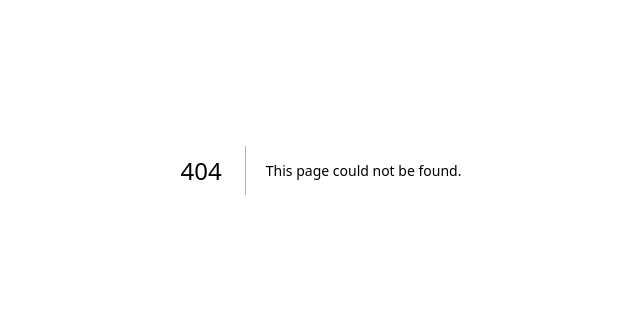
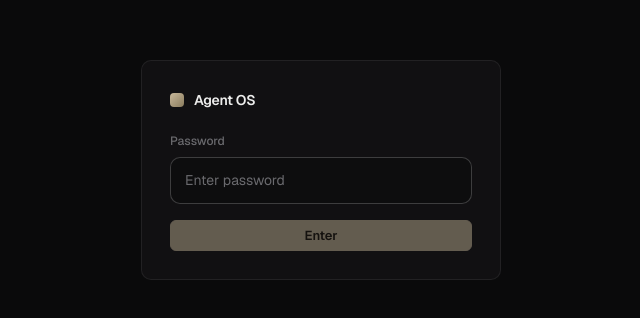
Before and after one commit to alexkers99/agent-os, a Next.js app: page /login in a window 1280 px wide. Before the commit this address had no page. Shown: the part 230-548 px from the top of the page, without its empty margins (319-959 px from the left). Built offline with nearby package versions, Linux system fonts and the light colour scheme.

Commit message:
feat: password gate (middleware + /login + /api/auth)

```diff
--- /dev/null
+++ b/app/login/page.tsx
@@ -0,0 +1,74 @@
+"use client";
+import { useState } from "react";
+
+export default function LoginPage() {
+  const [password, setPassword] = useState("");
+  const [error, setError] = useState(false);
+  const [loading, setLoading] = useState(false);
+
+  async function submit(e: React.FormEvent) {
+    e.preventDefault();
+    if (loading || !password) return;
+    setLoading(true);
+    setError(false);
+    try {
+      const res = await fetch("/api/auth", {
+        method: "POST",
+        headers: { "Content-Type": "application/json" },
+        body: JSON.stringify({ password }),
+      });
+      if (res.ok) {
+        window.location.href = "/";
+        return;
+      }
+      setError(true);
+    } catch {
+      setError(true);
+    }
+    setLoading(false);
+  }
+
+  return (
+    <div
+      style={{
+        minHeight: "100dvh",
+        display: "flex",
+        alignItems: "center",
+        justifyContent: "center",
+        padding: "24px",
+      }}
+    >
+      <form
+        onSubmit={submit}
+        className="panel rise"
+        style={{ width: "100%", maxWidth: 360, padding: 28, display: "flex", flexDirection: "column", gap: 16 }}
+      >
+        <div className="brand" style={{ marginBottom: 4 }}>
+          <span className="brand-mark" />
+          <span className="brand-name">Agent OS</span>
+        </div>
+
+        <label className="field" style={{ display: "flex", flexDirection: "column", gap: 6 }}>
+          <span style={{ fontSize: 12, color: "var(--text-tertiary)" }}>Password</span>
+          <input
+            className="input"
+            type="password"
+            value={password}
+            autoFocus
+            placeholder="Enter password"
+            onChange={(e) => {
+              setPassword(e.target.value);
+              if (error) setError(false);
+            }}
+          />
+        </label>
+
+        {error && <div style={{ fontSize: 13, color: "var(--error)" }}>Wrong password</div>}
+
+        <button className="btn btn-primary" type="submit" disabled={loading || !password}>
+          {loading ? "…" : "Enter"}
+        </button>
+      </form>
+    </div>
+  );
+}
```
Also changed, not shown: app/api/auth/route.ts (added, +32 -0 lines), middleware.ts (added, +32 -0 lines).
